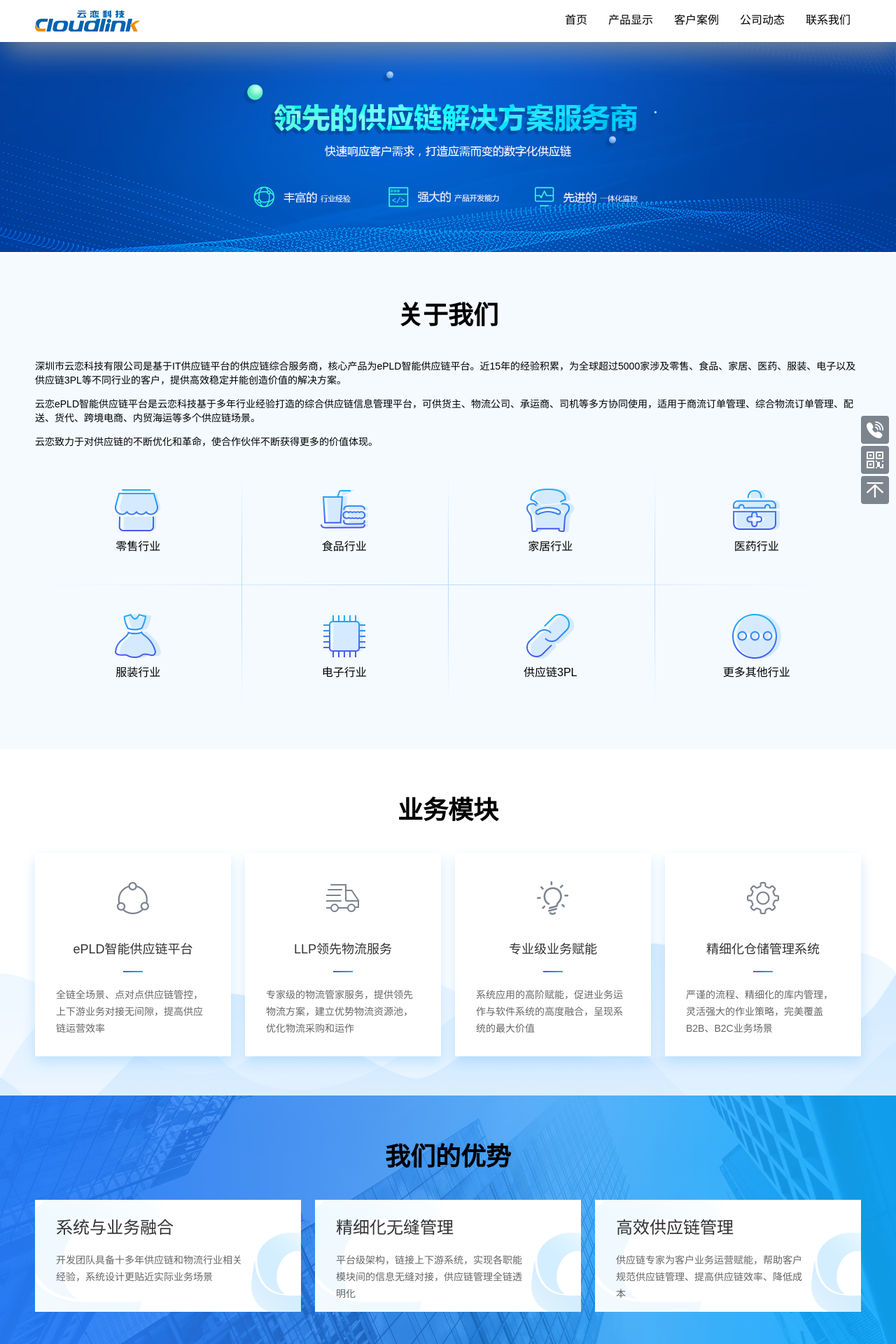
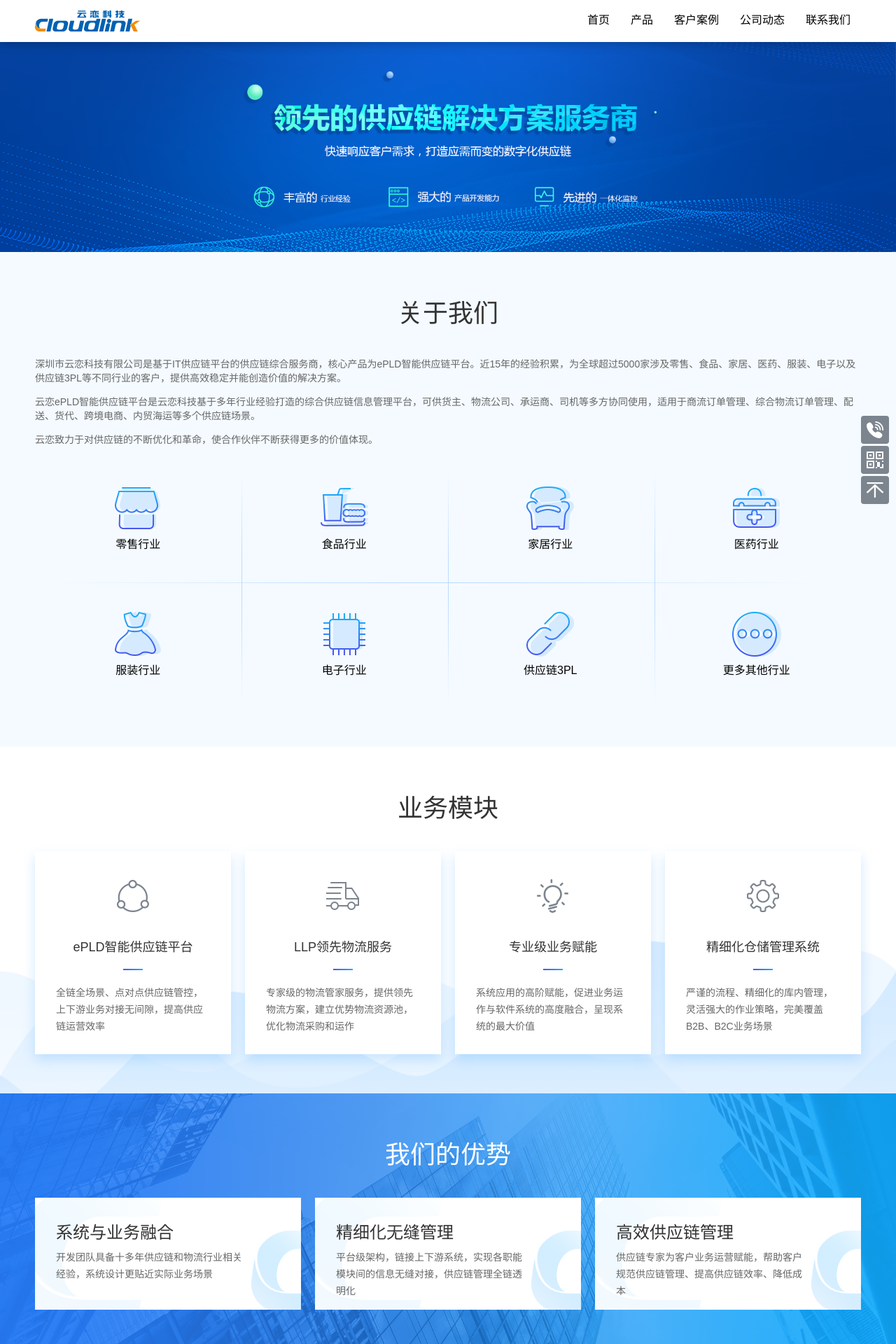
Before and after one commit to Xzg-github/cloud, a React (Create React App) app: page / in a window 1280 px wide. Shown: the top 1920 px of the page at 70% size. Built offline with nearby package versions, Linux system fonts and the light colour scheme; the HTML template or start-up script is replaced by a standard one.

Commit message:
优化并完善首页

```diff
--- a/src/App.js
+++ b/src/App.js
@@ -1,5 +1,9 @@
 import React, { Component } from 'react';
 import './App.less';
+
+const imageUrl = (title) => {
+  return `/imgs/${title}.png`;
+};
 
 const Header = ({logoUrl, items}) => {
   const renderItem = (item) => {
@@ -18,13 +22,13 @@ const Header = ({logoUrl, items}) => {
 class App extends Component {
   header = () => {
     const props = {
-      logoUrl: '/imgs/cloudlink.png',
+      logoUrl: imageUrl('cloudlink'),
       items: [
         {key: 'home', title: '首页'},
-        {key: 'key2', title: '产品显示'},
-        {key: 'key3', title: '客户案例'},
-        {key: 'key4', title: '公司动态'},
-        {key: 'key5', title: '联系我们'},
+        {key: 'production', title: '产品'},
+        {key: 'client', title: '客户案例'},
+        {key: 'company', title: '公司动态'},
+        {key: 'contact', title: '联系我们'},
       ]
     };
     return <Header {...props} />;
@@ -32,9 +36,10 @@ class App extends Component {
 
   banner = () => {
     const props = {
-      src: '/imgs/banner1.png',
+      src: imageUrl('banner1'),
       style: {
-        width: '100%'
+        width: '100%',
+        verticalAlign: 'top'
       }
     };
     return <div><img {...props} alt='banner' /></div>;
@@ -42,14 +47,14 @@ class App extends Component {
 
   about = () => {
     const items = [
-      {title: '零售行业', url: '/imgs/lingshou.png'},
-      {title: '食品行业', url: '/imgs/shipin.png'},
-      {title: '家居行业', url: '/imgs/jiaju.png'},
-      {title: '医药行业', url: '/imgs/yiyao.png'},
-      {title: '服装行业', url: '/imgs/fuzhuang.png'},
-      {title: '电子行业', url: '/imgs/dianzi.png'},
-      {title: '供应链3PL', url: '/imgs/gongyinglian.png'},
-      {title: '更多其他行业', url: '/imgs/more.png'},
+      {title: '零售行业', url: imageUrl('lingshou')},
+      {title: '食品行业', url: imageUrl('shipin')},
+      {title: '家居行业', url: imageUrl('jiaju')},
+      {title: '医药行业', url: imageUrl('yiyao')},
+      {title: '服装行业', url: imageUrl('fuzhuang')},
+      {title: '电子行业', url: imageUrl('dianzi')},
+      {title: '供应链3PL', url: imageUrl('gongyinglian')},
+      {title: '更多其他行业', url: imageUrl('more')},
     ];
     const renderItem = (item, index) => {
       return (
@@ -74,10 +79,10 @@ class App extends Component {
 
   business = () => {
     const items = [
-      {title: 'ePLD智能供应链平台', url: '/imgs/business_pingtai.png', content: '全链全场景、点对点供应链管控，上下游业务对接无间隙，提高供应链运营效率'},
-      {title: 'LLP领先物流服务', url: '/imgs/business_wuliufuwu.png', content: '专家级的物流管家服务，提供领先物流方案，建立优势物流资源池，优化物流采购和运作'},
-      {title: '专业级业务赋能', url: '/imgs/business_funeng.png', content: '系统应用的高阶赋能，促进业务运作与软件系统的高度融合，呈现系统的最大价值'},
-      {title: '精细化仓储管理系统', url: '/imgs/business_cangchu.png', content: '严谨的流程、精细化的库内管理，灵活强大的作业策略，完美覆盖B2B、B2C业务场景'}
+      {title: 'ePLD智能供应链平台', url: imageUrl('business_pingtai'), content: '全链全场景、点对点供应链管控，上下游业务对接无间隙，提高供应链运营效率'},
+      {title: 'LLP领先物流服务', url: imageUrl('business_wuliufuwu'), content: '专家级的物流管家服务，提供领先物流方案，建立优势物流资源池，优化物流采购和运作'},
+      {title: '专业级业务赋能', url: imageUrl('business_funeng'), content: '系统应用的高阶赋能，促进业务运作与软件系统的高度融合，呈现系统的最大价值'},
+      {title: '精细化仓储管理系统', url: imageUrl('business_cangchu'), content: '严谨的流程、精细化的库内管理，灵活强大的作业策略，完美覆盖B2B、B2C业务场景'}
     ];
     const renderItem = (item, index) => {
       return (
@@ -123,11 +128,54 @@ class App extends Component {
     );
   };
 
+  case1Hover = (title, description, items) => {
+    return (
+      <div>
+        <div>{title}</div>
+        <div>{description}</div>
+        <ul>{items.map((item, index) => <li key={index}>{item}</li>)}</ul>
+        <div>了解详情</div>
+      </div>
+    );
+  };
+
   case1 = () => {
-    const items = [
-      {title: '综合物流行业', url: '/imgs/case1_wuliu.png', bgUrl: '/imgs/case1_bg_wuliu.png'},
-      {title: '大型零售行业', url: '/imgs/case1_lingshou.png', bgUrl: '/imgs/case1_bg_lingshou.png'},
-      {title: '食品行业', url: '/imgs/case1_shiping.png', bgUrl: '/imgs/case1_bg_shiping.png'},
+    const items = [{
+        title: '综合物流行业',
+        url: imageUrl('case1_wuliu'),
+        bgUrl: imageUrl('case1_bg_wuliu'),
+        description: '业务涵盖港口、航运管理、铁路及公路多式联运、仓储等综合物流服务',
+        children: [
+          '系统集成化',
+          '业务协同化',
+          '操作透明化',
+          '作业标准化',
+          '财务结算统一化'
+        ]
+      }, {
+        title: '大型零售行业',
+        url: imageUrl('case1_lingshou'),
+        bgUrl: imageUrl('case1_bg_lingshou'),
+        description: '随时掌握库存与订单发货情况，提供线上业务支持',
+        children: [
+          '自动接收PO，划分物流责任；',
+          '供货商能发起出货预约，检测出货预约的准确性；',
+          '能根据预约生成物流订单，能对物流订单进行拆分、计划；',
+          '能向DC发起交货预约；',
+          '能自动分派供应商、并对运输执行过程进行监控'
+        ]
+      }, {
+        title: '食品行业',
+        url: imageUrl('case1_shiping'),
+        bgUrl: imageUrl('case1_bg_shiping'),
+        description: '精细化仓库管理，自动化仓储操作',
+        children: [
+          '多层级、多货主、多策略管理，实现库存货权精确管理',
+          '批属性管理以及个性化功能，实现对效期、库龄等多维度管理',
+          '基于库存效期、渠道发货要求，实现自动管理效期并区分库存，实现不同渠道发货自动拣选库存，波次分拣策略',
+          '自动化设备集成，件分拣机、箱分拣机、DPS、流水线'
+        ]
+      },
     ];
     const renderItem = (item, index) => {
       return (
@@ -135,6 +183,7 @@ class App extends Component {
           <div><img src={item.url} alt='logo'/></div>
           <div style={{lineHeight: 0}}><i /></div>
           <div>{item.title}</div>
+          {this.case1Hover(item.title, item.description, item.children)}
         </div>
       );
     };
@@ -150,7 +199,7 @@ class App extends Component {
   };
 
   case2 = () => {
-    const items = (new Array(12)).fill(0).map((item, index) => `/imgs/case2_logo${index + 1}.png`);
+    const items = (new Array(12)).fill(0).map((item, index) => imageUrl(`case2_logo${index + 1}`));
     const renderItem = (item, index) => {
       return (
         <div key={index}>
@@ -173,7 +222,7 @@ class App extends Component {
       <footer>
         <div>
           <div>
-            <div><img src='/imgs/footer_logo.png' alt='logo'/></div>
+            <div><img src={imageUrl('footer_logo')} alt='logo'/></div>
             <div>深圳市云恋科技有限公司</div>
           </div>
           <div>
@@ -182,7 +231,7 @@ class App extends Component {
             <div>传真：+8675523807500</div>
           </div>
           <div>
-            <img src='/imgs/footer_2d_code.png' alt='2d code'/>
+            <img src={imageUrl('footer_2d_code')} alt='2d code'/>
             <div>
               <div>扫一扫关注云恋科技</div>
               <div>更多详情</div>
@@ -197,7 +246,7 @@ class App extends Component {
     return (
       <div data-role='extra'>
         <div>
-          <img src='/imgs/extra_phone.png' alt='phone'/>
+          <img src={imageUrl('extra_phone')} alt='phone'/>
           <div style={{display: 'none'}}>
             <div>联系电话：</div>
             <div>+8675583580000</div>
@@ -206,15 +255,15 @@ class App extends Component {
           </div>
         </div>
         <div>
-          <img src='/imgs/extra_2dcode.png' alt='2dcode'/>
+          <img src={imageUrl('extra_2dcode')} alt='2dcode'/>
           <div style={{display: 'none'}}>
-            <div><img src='/imgs/footer_2d_code.png' alt='2dcode'/></div>
+            <div><img src={imageUrl('footer_2d_code')} alt='2dcode'/></div>
             <div>扫一扫关注云恋科技</div>
             <div>更多详情</div>
           </div>
         </div>
         <div onClick={() => window.scrollTo(0,0)}>
-          <img src='/imgs/extra_top.png' alt='top'/>
+          <img src={imageUrl('extra_top')} alt='top'/>
         </div>
       </div>
     );
--- a/src/App.less
+++ b/src/App.less
@@ -4,10 +4,11 @@
 .Header {
   height: 60px;
   background-color: white;
-  box-shadow:9px 13px 40px rgba(154, 154, 154, 0.8);
+  box-shadow: 0 0 16px rgba(0, 0, 0, 0.3);
   font-size: 16px;
   position: sticky;
   top: 0;
+  z-index: 10;
 
   > div {
     width: @max-width;
@@ -42,6 +43,8 @@
     margin: 0;
     padding-top: 58px;
     padding-bottom: 39px;
+    font-weight: normal;
+    color: #333333;
   }
 
   > [data-role='about'] {
@@ -54,6 +57,7 @@
 
       > p {
         margin-top: 0;
+        color: #666666;
       }
 
       > div {
@@ -133,13 +137,17 @@
       margin: 0 auto;
       text-align: center;
 
+      h1 {
+        color: white;
+      }
+
       > div > div {
         display: inline-block;
         width:380px;
         height:160px;
         background:rgba(255,255,255,1);
         background-image: url(/imgs/advatage.png);
-        padding: 20px 84px 49px 30px;
+        padding: 30px 84px 49px 30px;
         box-sizing: border-box;
         text-align: left;
         vertical-align: top;
@@ -154,7 +162,7 @@
         }
 
         > :last-child {
-          margin-top: 19px;
+          margin-top: 8px;
           color: rgba(102, 102, 102, 1);
           line-height: 24px;
         }
@@ -176,6 +184,7 @@
         color:rgba(102,102,102,1);
         margin-top: -30px;
         margin-bottom: 30px;
+        font-weight: normal;
       }
 
       > div > div {
@@ -184,9 +193,65 @@
         height: 420px;
         box-sizing: border-box;
         padding-top: 80px;
+        vertical-align: top;
+        position: relative;
+        color: white;
 
         &:not(:last-child) {
           margin-right: 20px;
+        }
+
+        > :nth-child(3) {
+          font-size: 30px;
+        }
+
+        > :nth-child(4) {
+          display: none;
+          position: absolute;
+          line-height: 24px;
+          padding-left: 30px;
+          padding-right: 32px;
+          text-align: left;
+          top: 0;
+          bottom: 0;
+          left: 0;
+          right: 0;
+
+          > :first-child {
+            font-size: 30px;
+            padding-top: 40px;
+            margin-bottom: 30px;
+            text-align: center;
+          }
+
+          > :last-child {
+            position: absolute;
+            text-align: center;
+            width: 110px;
+            height: 36px;
+            line-height: 34px;
+            border-radius: 4px;
+            border: solid 1px white;
+            box-sizing: border-box;
+            left: 135px;
+            bottom: 30px;
+          }
+
+          > ul {
+            padding: 0;
+
+            > li::before {
+              display: inline-block;
+              content: '';
+              width: 4px;
+              height: 4px;
+              background-color: white;
+              border-radius: 2px;
+              vertical-align: top;
+              margin-top: 10px;
+              margin-right: 5px;
+            }
+          }
         }
 
         i {
@@ -197,6 +262,18 @@
           vertical-align: top;
           margin-top: 24px;
           margin-bottom: 20px;
+        }
+
+        &:hover {
+          box-shadow: 0 8px 16px 0 rgba(100, 181, 255, 0.3);
+
+          > :not(:nth-child(4)) {
+            display: none;
+          }
+
+          > :nth-child(4) {
+            display: block;
+          }
         }
       }
     }
@@ -294,7 +371,7 @@
           width: 147px;
           height: 126px;
           background:rgba(255,255,255,1);
-          box-shadow:12px 16px 54px rgba(100,181,255,0.77);
+          box-shadow:0 8px 16px 0 rgba(100, 181, 255, 0.3);
           box-sizing: border-box;
           color: rgba(102, 102, 102, 1);
           cursor: default;
```
